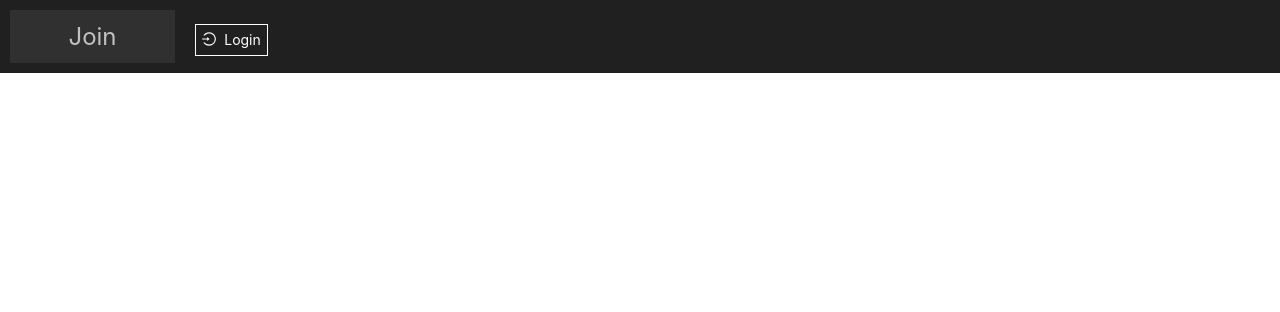
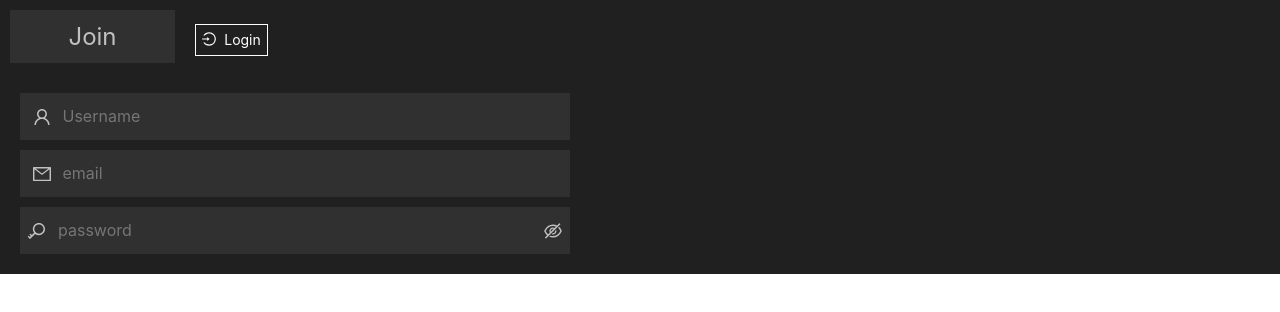
Before and after one commit to MyFelx/App, a React (Create React App) app: page / in a window 1280 px wide. Shown: the top 312 px of the page. Built offline with nearby package versions, Linux system fonts and the light colour scheme.

Commit message:
Created Generic Input
It is a class based component

Takes in props:
inputType: choose between 'text' and 'password'
initValue: determins text in placeholder
icon: if present will add an icon from antd to the left of the input feild which should have a style property with its css stylings

```diff
--- a/src/App.js
+++ b/src/App.js
@@ -1,6 +1,12 @@
 import React from "react";
 import AppButton from "./UI/Button";
-import { LoginOutlined } from "@ant-design/icons";
+import {
+  LoginOutlined,
+  UserOutlined,
+  MailOutlined,
+  KeyOutlined,
+} from "@ant-design/icons";
+import GenericInput from "./UI/Input";
 
 function App() {
   return (
@@ -29,6 +35,41 @@ function App() {
           onClick={() => alert("Logged in")}
         />
       </div>
+      <div
+        style={{
+          backgroundColor: "#202020",
+          alignContent: "center",
+          padding: "10px",
+        }}
+      >
+        <GenericInput
+          inputType={"text"}
+          icon={
+            <UserOutlined
+              style={{ color: "#c1c1c1", fontSize: "18px", marginLeft: "8px" }}
+            />
+          }
+          initValue={"Username"}
+        />
+        <GenericInput
+          inputType={"text"}
+          icon={
+            <MailOutlined
+              style={{ color: "#c1c1c1", fontSize: "18px", marginLeft: "8px" }}
+            />
+          }
+          initValue={"email"}
+        />
+        <GenericInput
+          inputType={"password"}
+          icon={
+            <KeyOutlined
+              style={{ color: "#c1c1c1", fontSize: "18px", marginLeft: "8px" }}
+            />
+          }
+          initValue={"password"}
+        />
+      </div>
     </div>
   );
 }
--- /dev/null
+++ b/src/UI/Input.js
@@ -0,0 +1,85 @@
+import React, { Component } from "react";
+import styled from "styled-components";
+import { EyeOutlined, EyeInvisibleOutlined } from "@ant-design/icons";
+
+const StyledInput = styled.input`
+  color: #c1c1c1;
+  background-color: #303030;
+  width: 495px;
+  margin: 10px;
+  border: none;
+  outline: none;
+  font-size: 16px;
+`;
+const OuterDiv = styled.div`
+  background-color: #303030;
+  display: flex;
+  align-items: center;
+  justify-content: center;
+  width: 550px;
+`;
+
+class GenericInput extends Component {
+  state = {
+    showTogglePasswordButton: null,
+    inputType: this.props.inputType,
+  };
+
+  isPassword = () => {
+    if (this.props.inputType === "password") {
+      this.setState({
+        showTogglePasswordButton: (
+          <EyeInvisibleOutlined
+            style={{ color: "#c1c1c1", fontSize: "18px", margin: "8px" }}
+            onClick={this.showPasswordChar}
+          />
+        ),
+      });
+    }
+  };
+
+  showPasswordChar = () => {
+    if (this.state.inputType === "password") {
+      this.setState({
+        inputType: "text",
+        showTogglePasswordButton: (
+          <EyeOutlined
+            style={{ color: "#c1c1c1", fontSize: "18px", margin: "8px" }}
+            onClick={this.showPasswordChar}
+          />
+        ),
+      });
+    } else {
+      this.setState({
+        inputType: "password",
+        showTogglePasswordButton: (
+          <EyeInvisibleOutlined
+            style={{ color: "#c1c1c1", fontSize: "18px", margin: "8px" }}
+            onClick={this.showPasswordChar}
+          />
+        ),
+      });
+    }
+  };
+
+  componentWillMount() {
+    this.isPassword();
+  }
+
+  render() {
+    console.log(this.state.showTogglePasswordButton);
+    console.log(this.state.inputType);
+    return (
+      <OuterDiv style={{ margin: "10px" }}>
+        {this.props.icon}
+        <StyledInput
+          placeholder={this.props.initValue}
+          type={this.state.inputType}
+        />
+        <div>{this.state.showTogglePasswordButton}</div>
+      </OuterDiv>
+    );
+  }
+}
+
+export default GenericInput;
```
